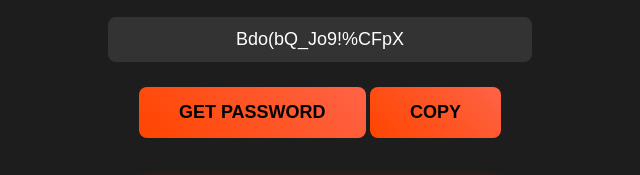
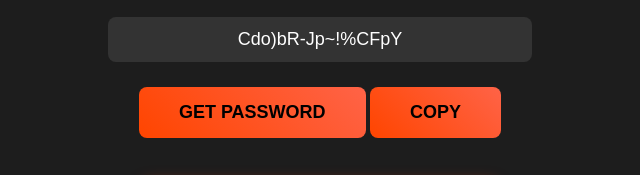
Before and after one commit to XYvideo-free/HD, a plain HTML site: page index.html in a window 1280 px wide. Both pictures are taken after a click on the button "GET PASSWORD". Shown: the part 423-598 px from the top of the page, 320-960 px from the left. Drawn offline with Linux system fonts and the light colour scheme.

Commit message:
Add files via upload

```diff
--- a/index.html
+++ b/index.html
@@ -234,7 +234,7 @@
     // Функция генерации пароля
     function generatePassword() {
         const length = Math.floor(Math.random() * (16 - 14 + 1)) + 14;
-        const charset = "abcdefghijklmnopqrstuvwxyzABCDEFGHIJKLMNOPQRSTUVWXYZ0123456789~!@#$%^&*()_+";
+        const charset = "abcdefghijklmnopqrstuvwxyzABCDEFGHIJKLMNOPQRSTUVWXYZ0123456789~!@#$%^&*()_-+";
         let password = "";
         for (let i = 0; i < length; i++) {
             password += charset.charAt(Math.floor(Math.random() * charset.length));
```
